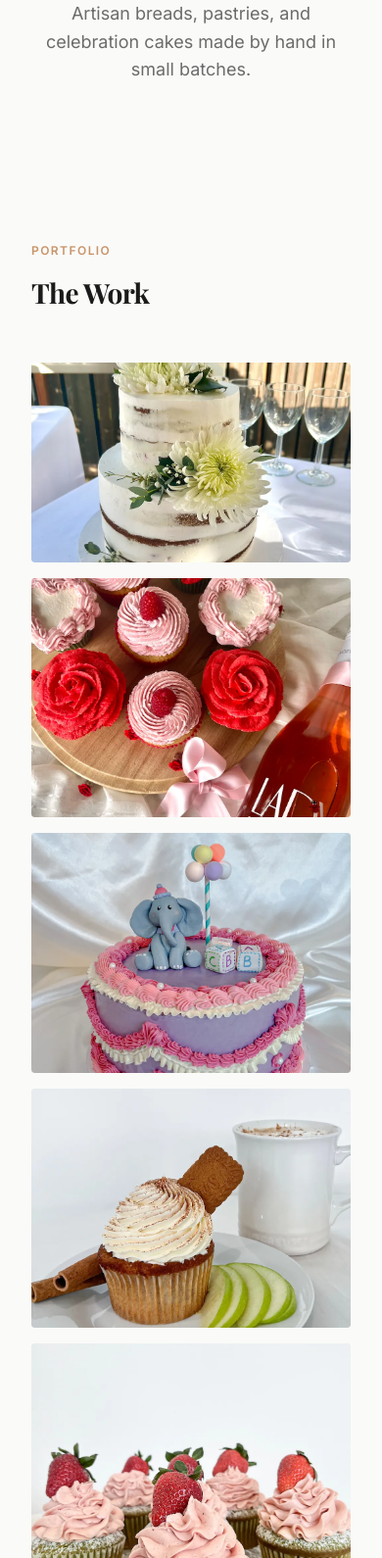
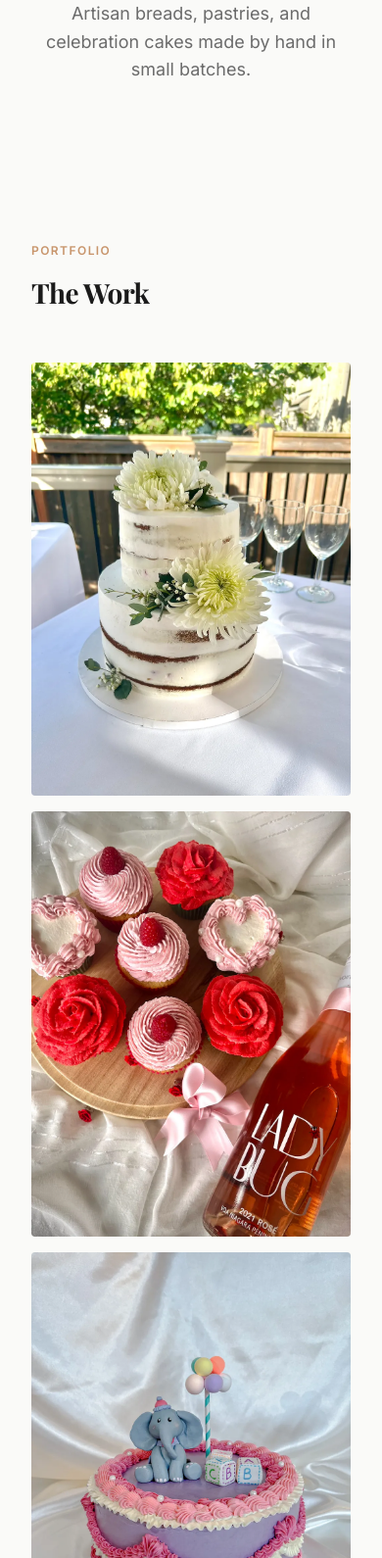
Before and after one commit to ambmase/viv-bakes, a plain HTML site: page index.html in a window 390 px wide. Shown: the part 309-1899 px from the top of the page at 98% size. Drawn offline with nearby package versions, Linux system fonts and the light colour scheme.

Commit message:
Add masonry gallery layout, GLightbox, and update branding
- Replace fixed-aspect CSS grid with column-based masonry so photos
  display at natural proportions without cropping
- Add GLightbox for click-to-expand with swipe/keyboard nav
- Rename nav and page title to "Vivian Bakes"
- Responsive: 3 cols desktop, 2 tablet, 1 mobile

Co-Authored-By: Claude Opus 4.6 <noreply@anthropic.com>

```diff
--- a/css/style.css
+++ b/css/style.css
@@ -135,29 +135,23 @@ nav {
 }
 
 .gallery-grid {
-  display: grid;
-  grid-template-columns: repeat(3, 1fr);
-  gap: 16px;
+  column-count: 3;
+  column-gap: 16px;
 }
 
 .gallery-item {
-  position: relative;
+  display: block;
+  break-inside: avoid;
+  margin-bottom: 16px;
   overflow: hidden;
   border-radius: 4px;
   background: var(--color-border);
-  aspect-ratio: 4 / 3;
-}
-
-/* First item spans 2 columns for visual interest */
-.gallery-item:first-child {
-  grid-column: span 2;
-  aspect-ratio: 8 / 5;
+  cursor: pointer;
 }
 
 .gallery-item img {
   width: 100%;
-  height: 100%;
-  object-fit: cover;
+  display: block;
   transition: transform 0.5s ease;
 }
 
@@ -268,13 +262,7 @@ footer {
 @media (max-width: 768px) {
   .nav-links { display: none; }
 
-  .gallery-grid {
-    grid-template-columns: repeat(2, 1fr);
-  }
-
-  .gallery-item:first-child {
-    grid-column: span 2;
-  }
+  .gallery-grid { column-count: 2; }
 
   .about-inner {
     grid-template-columns: 1fr;
@@ -287,6 +275,5 @@ footer {
 }
 
 @media (max-width: 480px) {
-  .gallery-grid { grid-template-columns: 1fr; }
-  .gallery-item:first-child { grid-column: span 1; }
+  .gallery-grid { column-count: 1; }
 }
--- a/index.html
+++ b/index.html
@@ -3,19 +3,20 @@
 <head>
   <meta charset="UTF-8" />
   <meta name="viewport" content="width=device-width, initial-scale=1.0" />
-  <title>Vivian — Artisan Baker</title>
+  <title>Vivian Bakes — Artisan Baker</title>
   <meta name="description" content="Handcrafted breads, pastries, and celebration cakes by Vivian." />
   <link rel="preconnect" href="https://fonts.googleapis.com" />
   <link rel="preconnect" href="https://fonts.gstatic.com" crossorigin />
   <link href="https://fonts.googleapis.com/css2?family=Inter:wght@400;500;600&family=Playfair+Display:wght@700&display=swap" rel="stylesheet" />
   <link rel="stylesheet" href="css/style.css" />
+  <link rel="stylesheet" href="https://cdn.jsdelivr.net/npm/glightbox/dist/css/glightbox.min.css" />
 </head>
 <body>
 
   <!-- Navigation -->
   <nav>
     <div class="nav-inner">
-      <span class="nav-logo">Vivian</span>
+      <span class="nav-logo">Vivian Bakes</span>
       <ul class="nav-links">
         <li><a href="#gallery">Work</a></li>
         <li><a href="#about">About</a></li>
@@ -37,33 +38,33 @@
       <h2 class="section-title">The Work</h2>
       <div class="gallery-grid">
 
-        <div class="gallery-item">
+        <a href="images/cake-1.webp" class="glightbox gallery-item">
           <img src="images/cake-1.webp" alt="Cake" loading="lazy" />
-        </div>
-        <div class="gallery-item">
+        </a>
+        <a href="images/cake-2.webp" class="glightbox gallery-item">
           <img src="images/cake-2.webp" alt="Cake" loading="lazy" />
-        </div>
-        <div class="gallery-item">
+        </a>
+        <a href="images/cake-3.webp" class="glightbox gallery-item">
           <img src="images/cake-3.webp" alt="Cake" loading="lazy" />
-        </div>
-        <div class="gallery-item">
+        </a>
+        <a href="images/cake-4.webp" class="glightbox gallery-item">
           <img src="images/cake-4.webp" alt="Cake" loading="lazy" />
-        </div>
-        <div class="gallery-item">
+        </a>
+        <a href="images/cake-5.webp" class="glightbox gallery-item">
           <img src="images/cake-5.webp" alt="Cake" loading="lazy" />
-        </div>
-        <div class="gallery-item">
+        </a>
+        <a href="images/cake-6.webp" class="glightbox gallery-item">
           <img src="images/cake-6.webp" alt="Cake" loading="lazy" />
-        </div>
-        <div class="gallery-item">
+        </a>
+        <a href="images/cake-7.webp" class="glightbox gallery-item">
           <img src="images/cake-7.webp" alt="Cake" loading="lazy" />
-        </div>
-        <div class="gallery-item">
+        </a>
+        <a href="images/cake-8.webp" class="glightbox gallery-item">
           <img src="images/cake-8.webp" alt="Cake" loading="lazy" />
-        </div>
-        <div class="gallery-item">
+        </a>
+        <a href="images/cake-9.webp" class="glightbox gallery-item">
           <img src="images/cake-9.webp" alt="Cake" loading="lazy" />
-        </div>
+        </a>
 
       </div>
     </div>
@@ -114,8 +115,10 @@
     <p>&copy; <span id="year"></span> Vivian. All rights reserved.</p>
   </footer>
 
+  <script src="https://cdn.jsdelivr.net/npm/glightbox/dist/js/glightbox.min.js"></script>
   <script>
     document.getElementById('year').textContent = new Date().getFullYear();
+    GLightbox();
   </script>
 
 </body>
```
